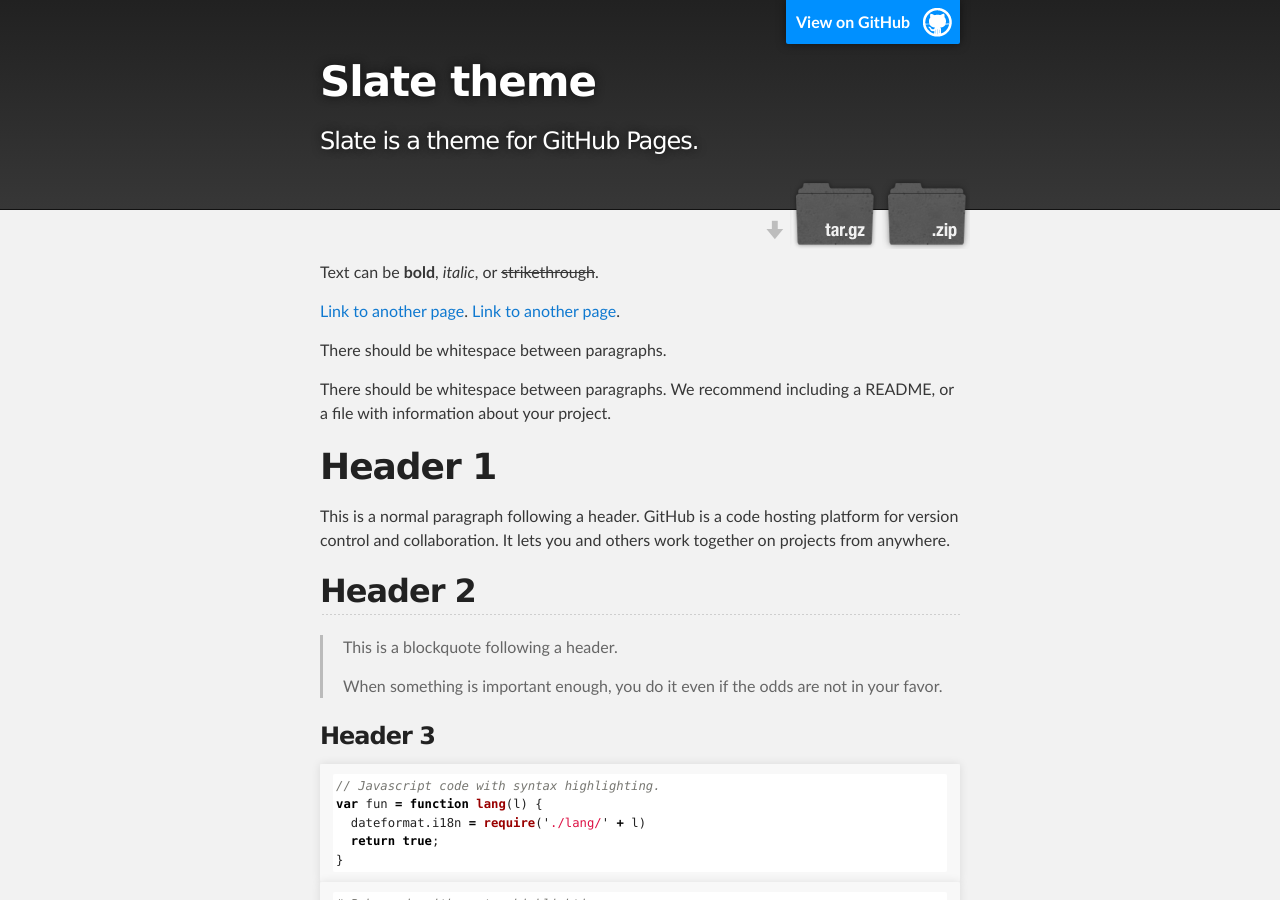
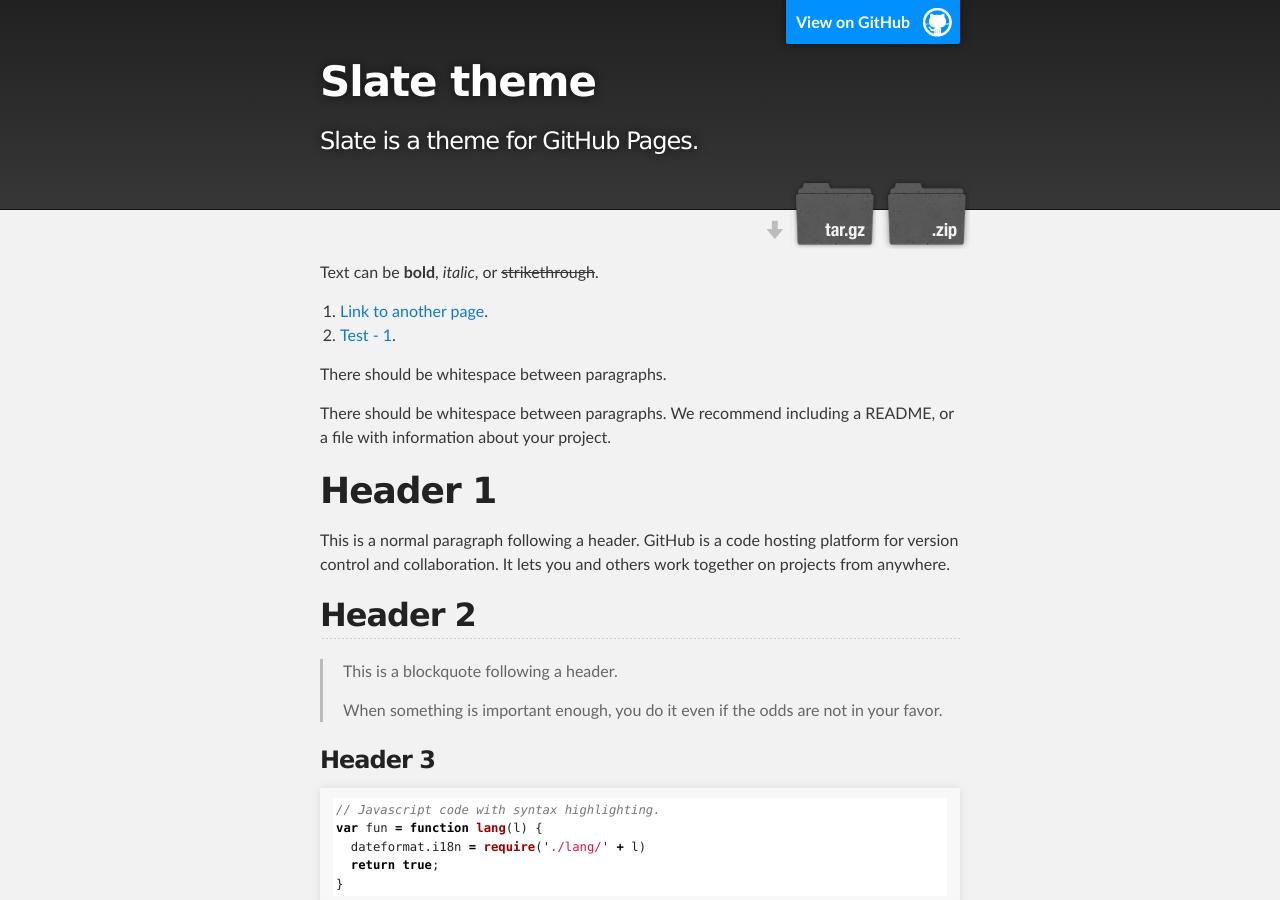
Before and after one commit to MichaelXcc/MichaelXcc, a Jekyll site: the page built from index.md, in a window 1280 px wide and 900 px high. Built offline with Jekyll 4.4.1, drawn with Linux system fonts in a browser that asks for light colours.

Commit message:
Update index.md

```diff
--- a/index.md
+++ b/index.md
@@ -4,8 +4,8 @@ layout: default
 
 Text can be **bold**, _italic_, or ~~strikethrough~~.
 
-[Link to another page](./another-page.html).
-[Link to another page](./_post/.2022-03-22-Test-1.html).
+1.  [Link to another page](./another-page.html).
+2.  [Test - 1](./_post/.2022-03-22-Test-1.md).
 
 There should be whitespace between paragraphs.
 
```
